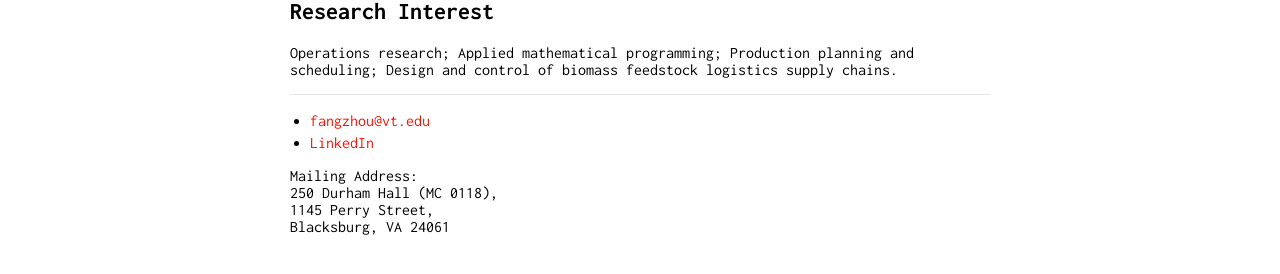
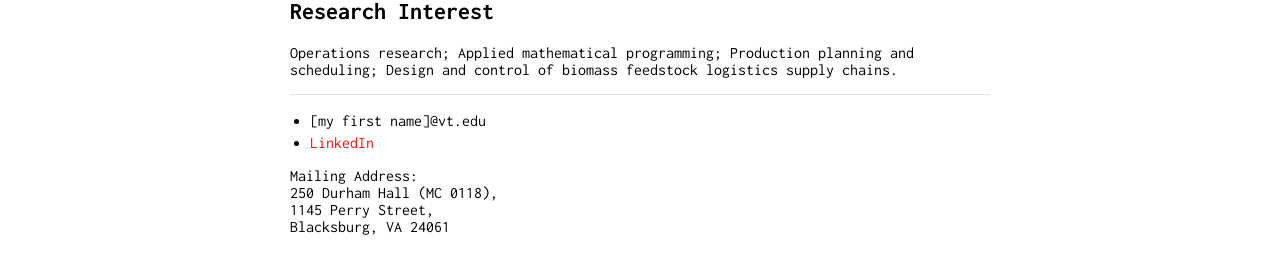
Before and after one commit to fzsun/AcademicPage, a Jekyll site: the page built from index.md, in a window 1280 px wide. Shown: the part 266-540 px from the top of the page. Built offline with Jekyll 4.4.1, drawn with Linux system fonts in a browser that asks for light colours.

Commit message:
hide email

```diff
--- a/index.md
+++ b/index.md
@@ -16,7 +16,7 @@ Operations research; Applied mathematical programming; Production planning and s
 
 ---
 
-* [fangzhou@vt.edu](mailto:fangzhou@vt.edu)
+* [my first name]@vt.edu
 * [LinkedIn](https://www.linkedin.com/in/fangzhousun)
 
 
```
